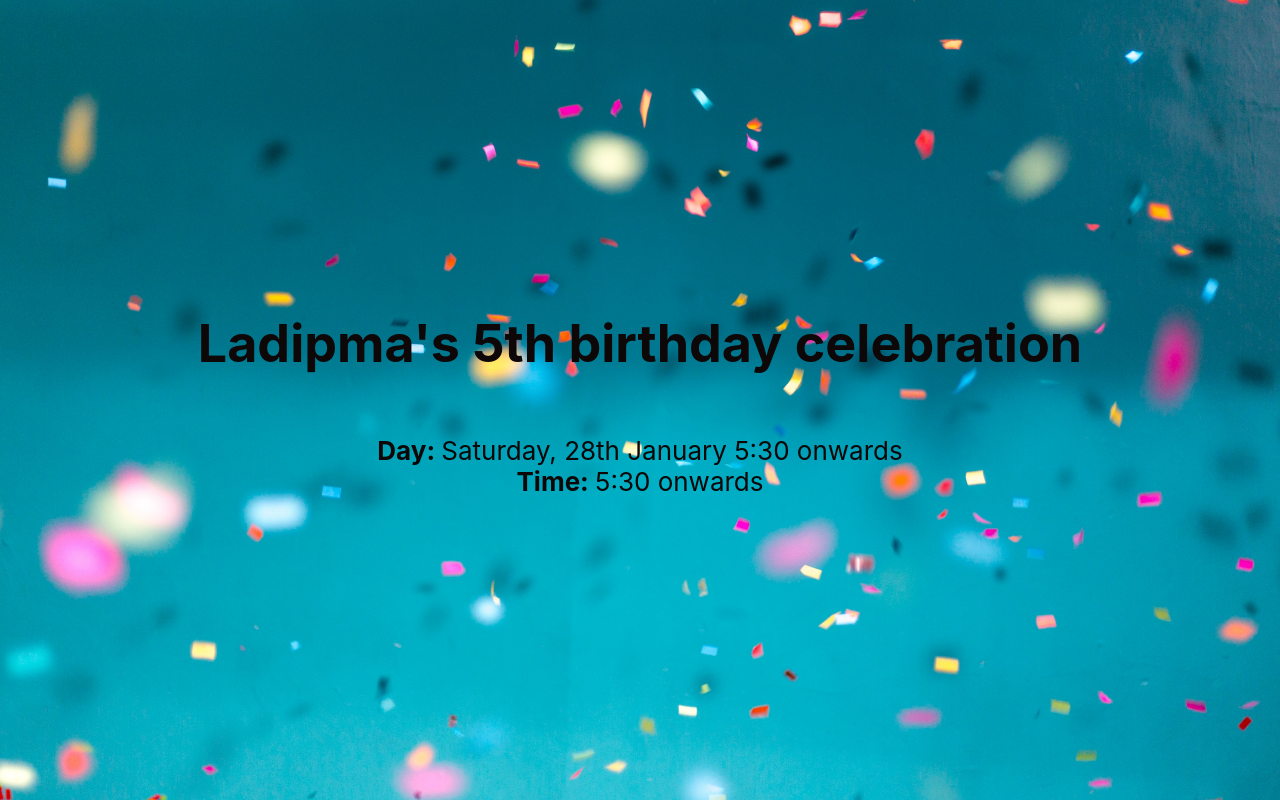
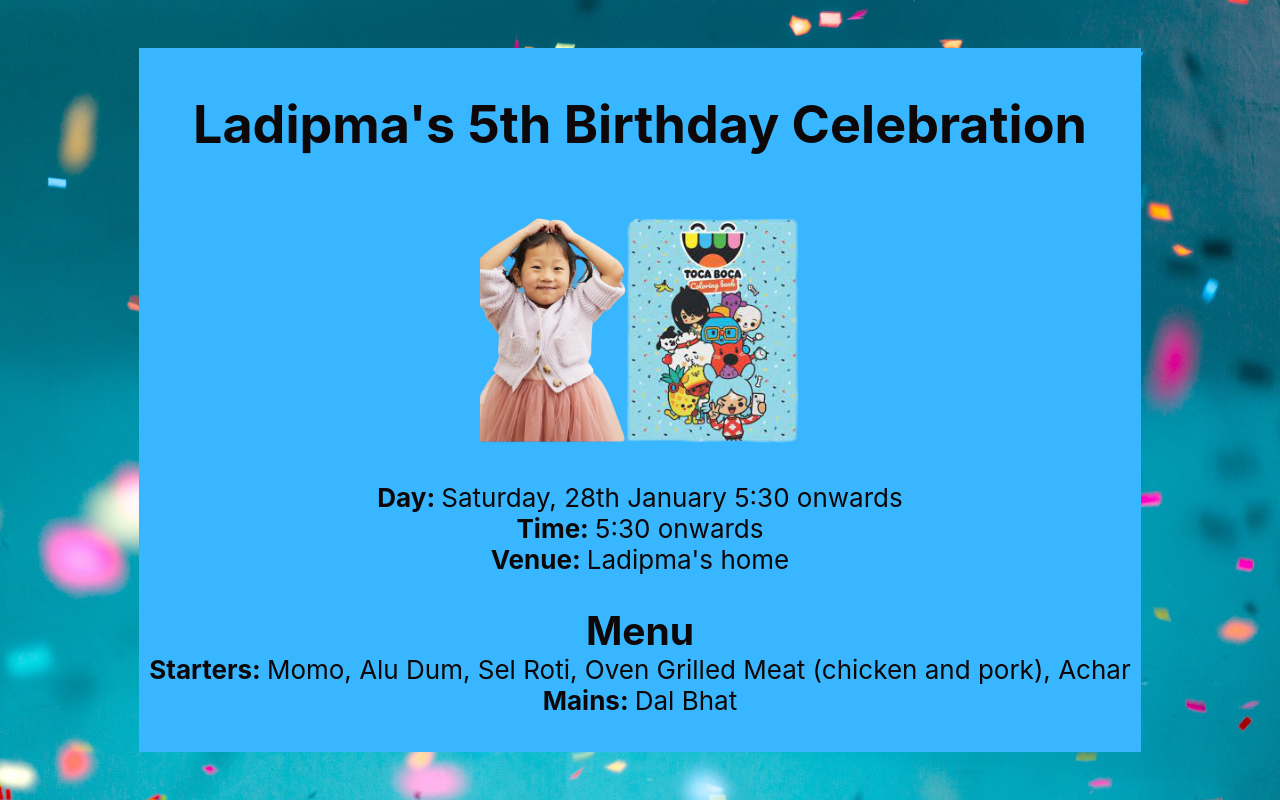
Before and after one commit to SaharaRai/birthday-folder, a React (Create React App) app: page / in a window 1280 px wide. Built offline with nearby package versions, Linux system fonts and the light colour scheme.

Commit message:
Photos and menu added

```diff
--- a/src/App.css
+++ b/src/App.css
@@ -2,10 +2,29 @@
   text-align: center;
 }
 
-.App-logo {
+.photo {
+  /* height: 200px; */
+  width: 40vh;
+}
+
+.card {
+  background-color: #38b6ff;
+  padding: 10px;
+}
+
+.margin-bottom-0 {
+  margin-bottom: 0px !important;
+}
+
+.margin-top-0 {
+  margin-top: 0px !important;
+}
+
+
+/* .App-logo {
   height: 40vmin;
   pointer-events: none;
-}
+} */
 
 @media (prefers-reduced-motion: no-preference) {
   .App-logo {
@@ -30,11 +49,11 @@
   color: #61dafb;
 }
 
-@keyframes App-logo-spin {
+/* @keyframes App-logo-spin {
   from {
     transform: rotate(0deg);
   }
   to {
     transform: rotate(360deg);
   }
-}
+} */
--- a/src/App.js
+++ b/src/App.js
@@ -1,16 +1,31 @@
 // import logo from './logo.svg';
+// import photo from './LR_photo.svg';
+import photo from './photo_with_tocaboca_svg.svg';
 import './App.css';
 
 function App() {
   return (
     <div className="App">
       <header className="App-header">
-        <h1>Ladipma's 5th birthday celebration</h1>
-        <p>
-        <strong>Day: </strong> Saturday, 28th January 5:30 onwards
-        <br></br>
-        <strong>Time: </strong> 5:30 onwards
-        </p>
+        <div className='card'>
+          <h1 className='margin-bottom-0'>Ladipma's 5th Birthday Celebration</h1>
+          <img className='photo' src={photo} />
+          <p className='margin-top-0'>
+          <strong>Day: </strong> Saturday, 28th January 5:30 onwards
+          <br></br>
+          <strong>Time: </strong> 5:30 onwards
+          <br></br>
+          <strong>Venue: </strong> Ladipma's home
+          </p>
+
+          <h2 className="margin-bottom-0">Menu</h2>
+          <p className='margin-top-0'>
+          <strong>Starters: </strong> Momo, Alu Dum, Sel Roti, Oven Grilled Meat (chicken and pork), Achar
+
+          <br></br>
+          <strong>Mains: </strong> Dal Bhat
+          </p>
+        </div>
         {/* <img src={logo} className="App-logo" alt="logo" />
         <p>
           Edit <code>src/App.js</code> and save to reload.
```
Also changed, not shown: src/LR_photo.svg (added), src/photo_with_tocaboca_svg.svg (added).
